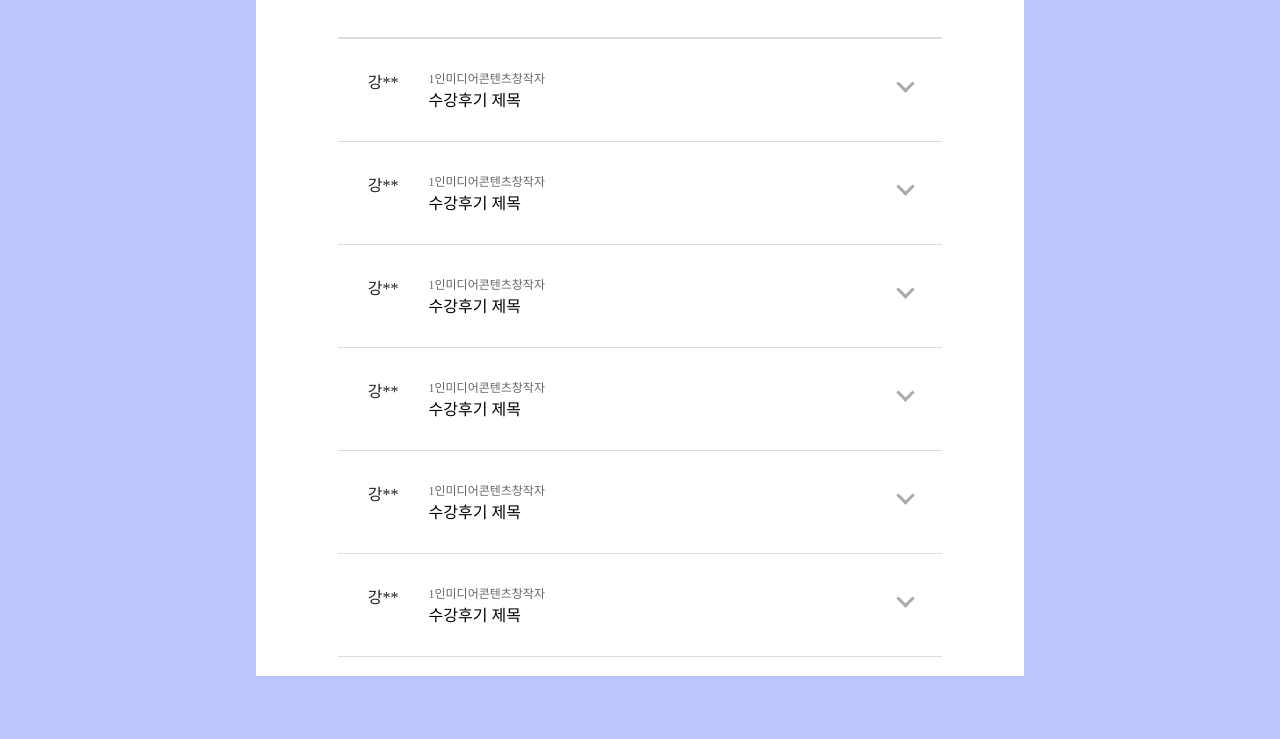
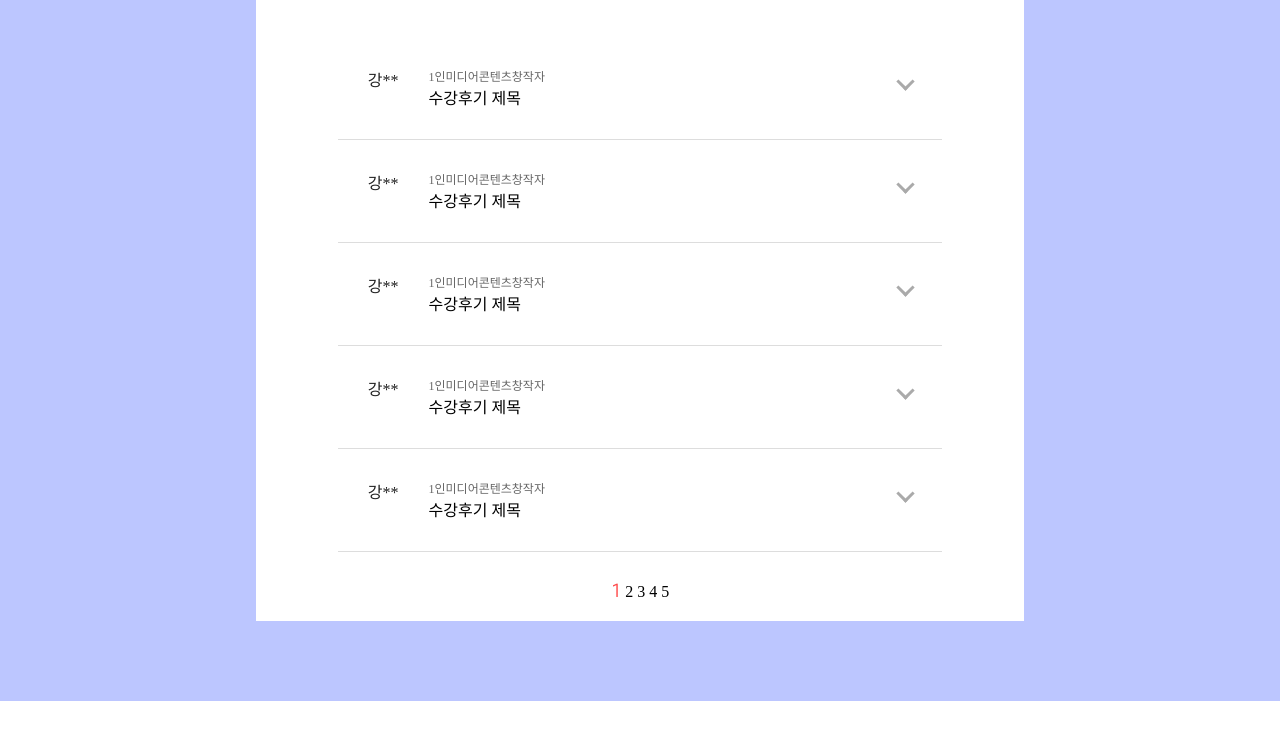
Before and after one commit to SulHyunRyung/Review_Board, a plain HTML site: page index.html in a window 1280 px wide. Shown: the part 515-1254 px from the top of the page. After the commit the page ends 1216 px from the top, so only its background shows below. Drawn offline with nearby package versions, Linux system fonts and the light colour scheme; a web font is replaced by a local one.

Commit message:
index.html / main.css 수정 paging 추가

```diff
--- a/css/main.css
+++ b/css/main.css
@@ -131,7 +131,7 @@ textarea {
 .board_form {
     width: 80%;
     display: inline-block;
-    border-top: 2px solid #ddd;
+    margin-bottom: 30px;
 }
 
 .review_block {
@@ -198,3 +198,9 @@ textarea {
     padding: 0 5%;
     font-size: 14px;
 }
+
+.page_on {
+    color: #ff4a4a !important;
+    font-size: 17px;
+    font-family: 's-core_LB'
+}
--- a/index.html
+++ b/index.html
@@ -77,7 +77,7 @@
                             수강후기 내용입니다.<br><br><br>
                         </p>
                     </div>
-                </div>
+                </div> <!-- End -->
                 <div class="review_log"> <!-- 후기 1개 -->
                     <div class="review_block">
                         <div class="U_name">
@@ -102,7 +102,7 @@
                             수강후기 내용입니다.<br><br><br>
                         </p>
                     </div>
-                </div>
+                </div> <!-- End -->
                 <div class="review_log"> <!-- 후기 1개 -->
                     <div class="review_block">
                         <div class="U_name">
@@ -127,7 +127,7 @@
                             수강후기 내용입니다.<br><br><br>
                         </p>
                     </div>
-                </div>
+                </div> <!-- End -->
                 <div class="review_log"> <!-- 후기 1개 -->
                     <div class="review_block">
                         <div class="U_name">
@@ -152,7 +152,7 @@
                             수강후기 내용입니다.<br><br><br>
                         </p>
                     </div>
-                </div>
+                </div> <!-- End -->
                 <div class="review_log"> <!-- 후기 1개 -->
                     <div class="review_block">
                         <div class="U_name">
@@ -177,34 +177,17 @@
                             수강후기 내용입니다.<br><br><br>
                         </p>
                     </div>
-                </div>
-                <div class="review_log"> <!-- 후기 1개 -->
-                    <div class="review_block">
-                        <div class="U_name">
-                            강**
-                        </div>
-                        <div class="review_contents">
-                            <p class="L_name">
-                                1인미디어콘텐츠창작자
-                            </p>
-                            <p class="board_RV_title">
-                                수강후기 제목
-                            </p>
-                        </div>
-                        <div class="under_arrow"></div>
-                    </div>
-                    <div class="review_place">
-                        <p class="review_sub">
-                            수강후기 내용입니다.<br><br>
-                            수강후기 내용입니다.<br><br>
-                            수강후기 내용입니다.<br><br>
-                            수강후기 내용입니다.<br><br>
-                            수강후기 내용입니다.<br><br>
-                        </p>
-                    </div>
-                </div>
+                </div> <!-- End -->
             </div>
+            <p class="paging">
+                <a class="page_on" href="">1</a>
+                <a href="">2</a>
+                <a href="">3</a>
+                <a href="">4</a>
+                <a href="">5</a>
+            </p>
         </div>
+    </div>
 </body>
 
 </html>
--- a/js/review_view_on.js
+++ b/js/review_view_on.js
@@ -1,6 +1,6 @@
 $(function(){
     $('.review_block').click(function(){
-        $('.review_place').not($(this).siblings()).slideUp(1000);
+        $('.review_place').not($(this).siblings()).stop().slideUp(1000);
         $(this).siblings('.review_place').stop().slideToggle(1000);
     });
 });
```
